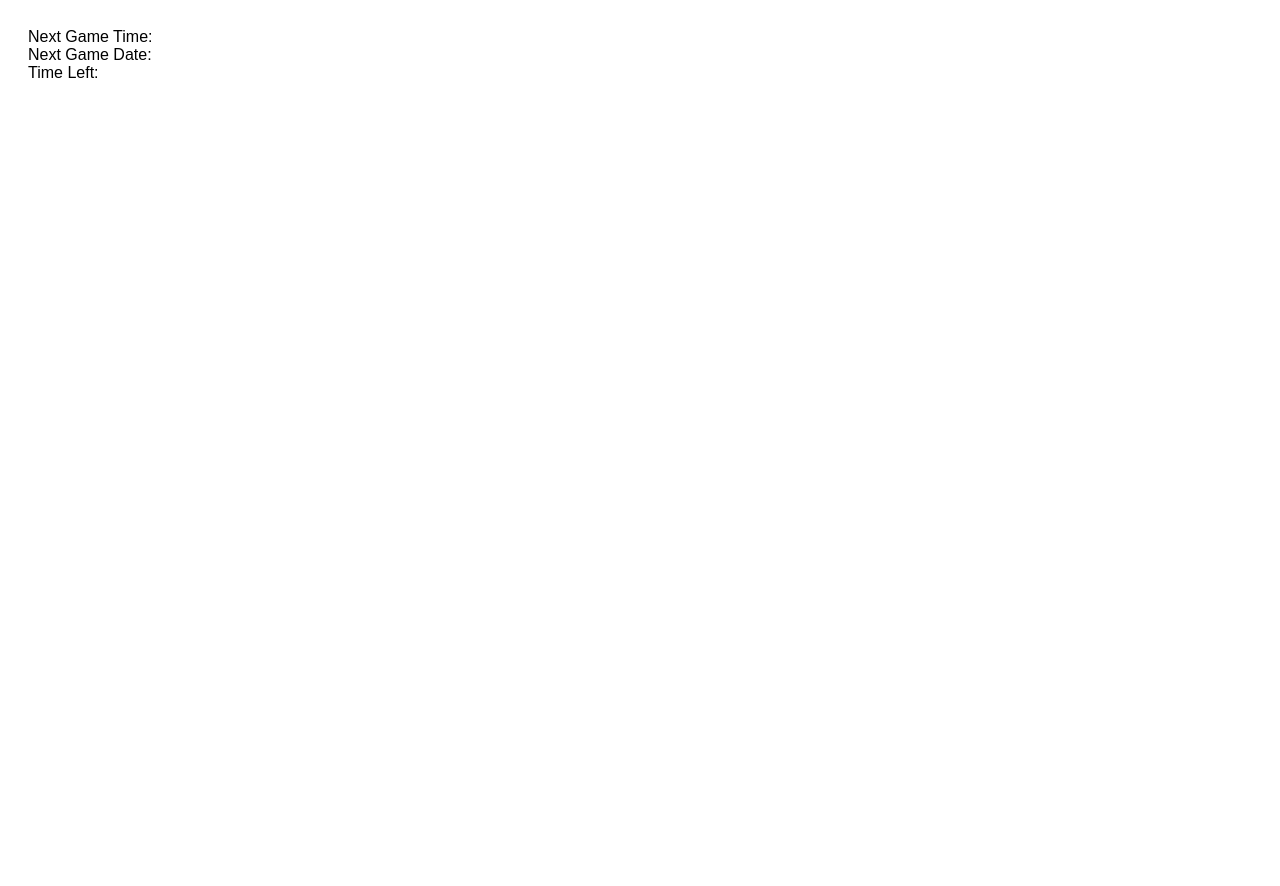
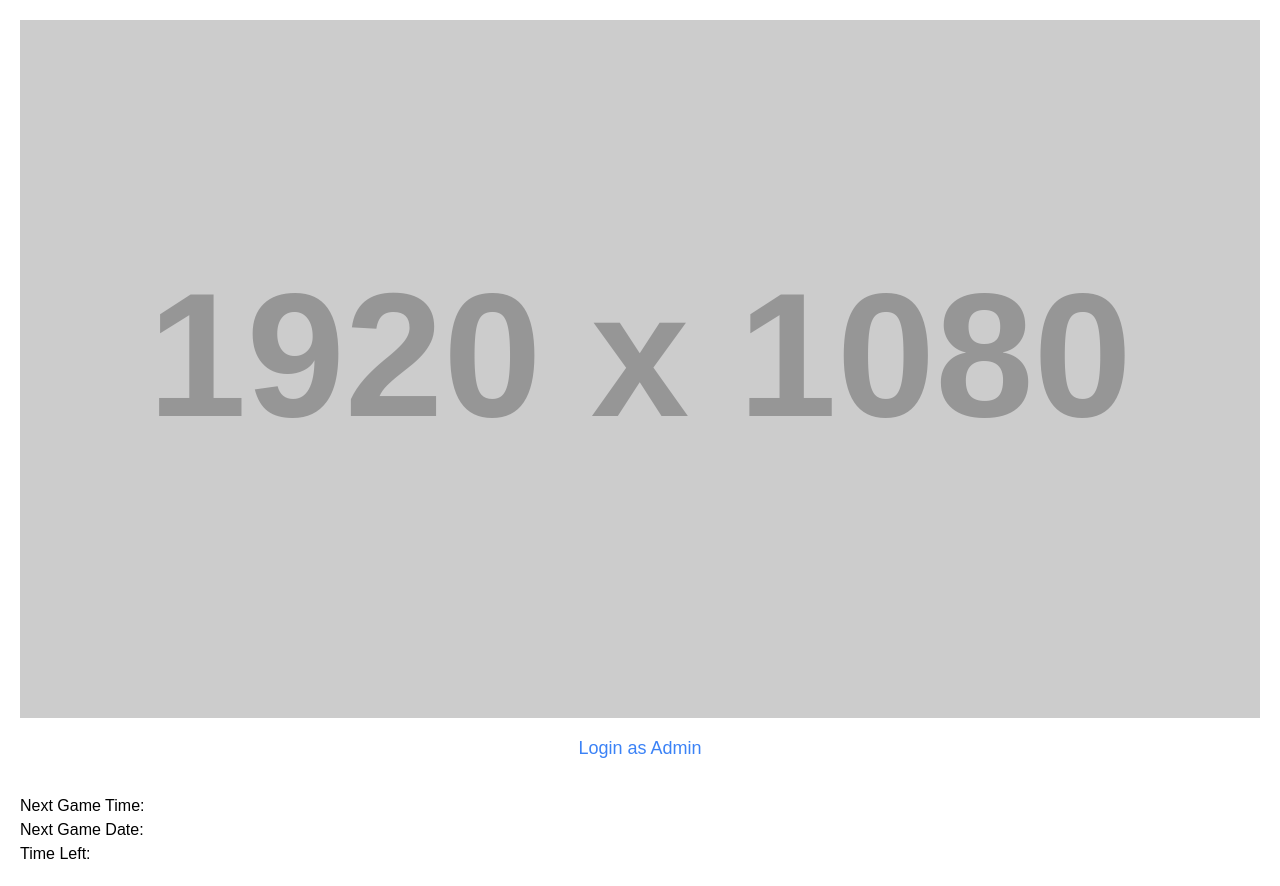
Before and after one commit to psyschology/render-frontend, a website with bundled scripts: page public/user.html in a window 1280 px wide. Before the commit the page ends 800 px from the top, so only its background shows below. Built offline with nearby package versions, Linux system fonts and the light colour scheme; no server answers; placeholder pictures from the web are drawn by us.

Commit message:
Update user.html

```diff
--- a/public/user.html
+++ b/public/user.html
@@ -4,6 +4,7 @@
     <meta charset="UTF-8">
     <meta name="viewport" content="width=device-width, initial-scale=1.0">
     <title>User Page</title>
+        <link href="https://cdn.jsdelivr.net/npm/tailwindcss@2.2.19/dist/tailwind.min.css" rel="stylesheet">
     <style>
         body { font-family: Arial, sans-serif; padding: 20px; }
         #gameBoard { display: none; margin-top: 20px; }
@@ -13,6 +14,14 @@
     </style>
 </head>
 <body>
+     <header class="mb-8">
+        <div class="flex justify-center">
+            <img src="https://via.placeholder.com/1920x1080" alt="Banner Image" class="w-full max-w-screen-xl">
+        </div>
+        <div class="flex justify-center mt-4">
+            <a href="admin.html" class="text-lg text-blue-500 hover:text-blue-700">Login as Admin</a>
+        </div>
+    </header>
     <div id="gameInfo">
         <div id="nextGameTime">Next Game Time: </div>
         <div id="nextGameDate">Next Game Date: </div>
```
